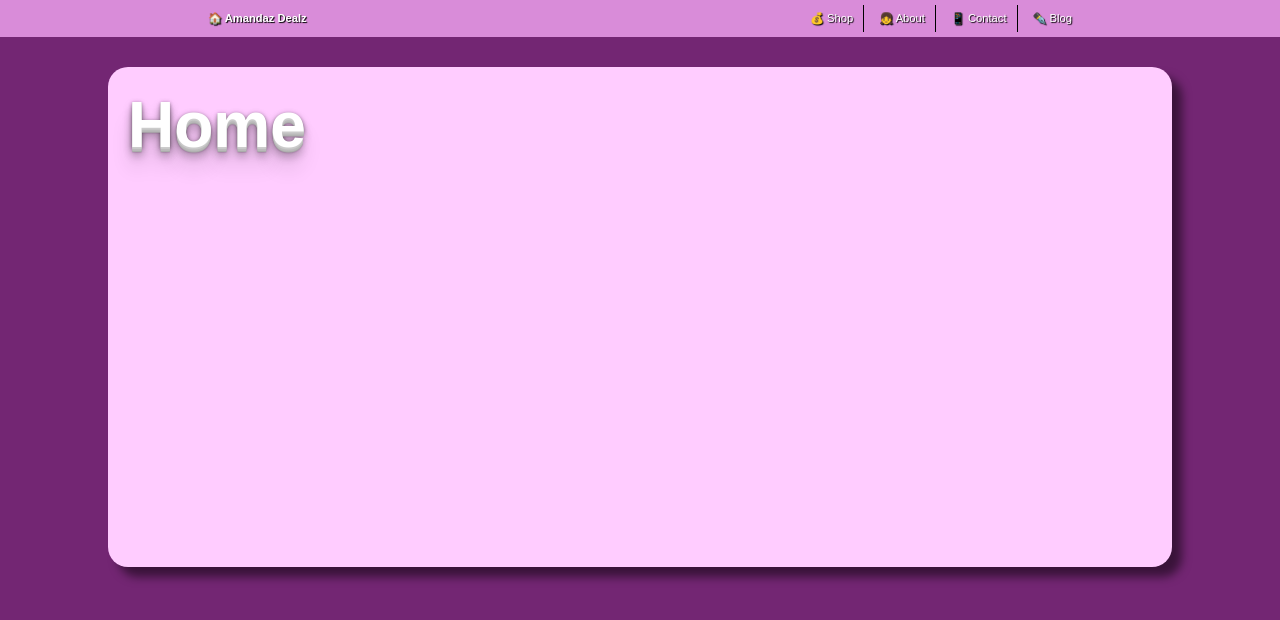
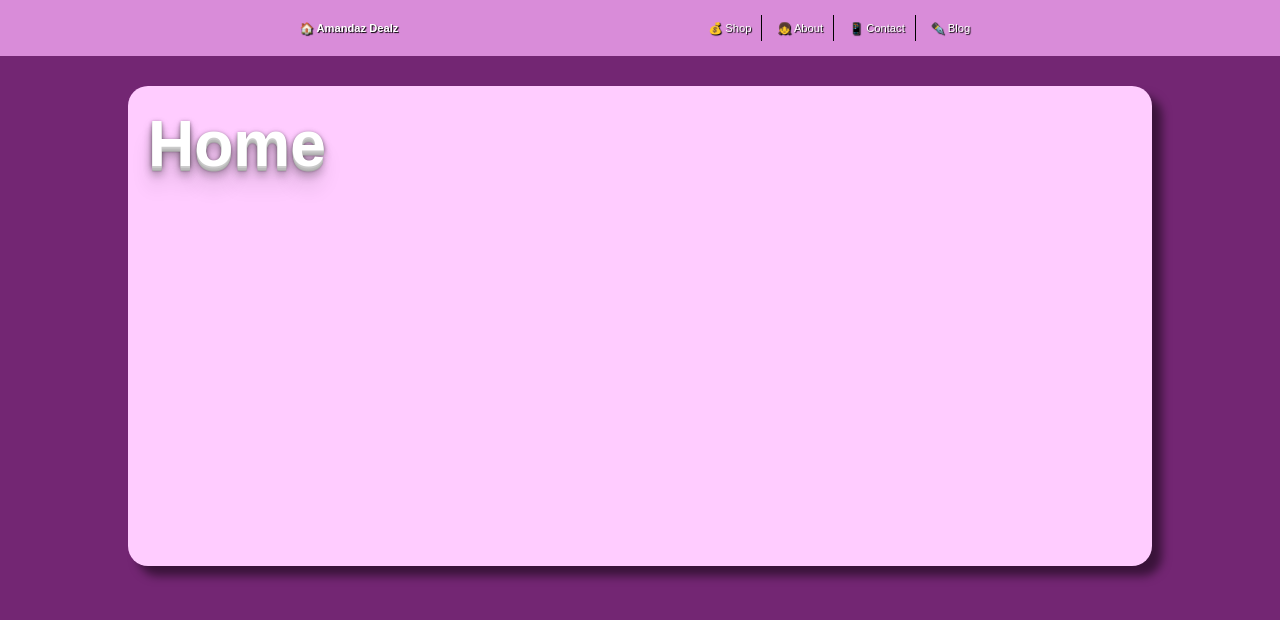
Before and after one commit to mastapegs/amandazdealz, a Gatsby site: page / in a window 1280 px wide. Built offline with nearby package versions, Linux system fonts and the light colour scheme; Gatsby itself is replaced by a stand-in of ours.

Commit message:
vertically align header stuff

```diff
--- a/src/components/Layout.css
+++ b/src/components/Layout.css
@@ -1,3 +1,7 @@
+* {
+  box-sizing: border-box;
+}
+
 body {
   font: 16px/1.5 sans-serif;
   margin: 0;
--- a/src/components/Layout.module.css
+++ b/src/components/Layout.module.css
@@ -1,14 +1,13 @@
 .header {
   background: hsl(300, 50%, 70%);
   display: flex;
+  align-items: center;
   justify-content: space-evenly;
   font-size: .7em;
+  min-height: 5em;
 }
 
 .hero {
-  margin: 5px;
-  padding: 5px;
-  width: 30%;
   font-weight: bold;
 }
 
--- a/src/components/Navigation.module.css
+++ b/src/components/Navigation.module.css
@@ -3,6 +3,7 @@
   display: flex;
   margin: 0;
   padding: 0;
+  height: 100%;
 }
 
 .navItems {
```
